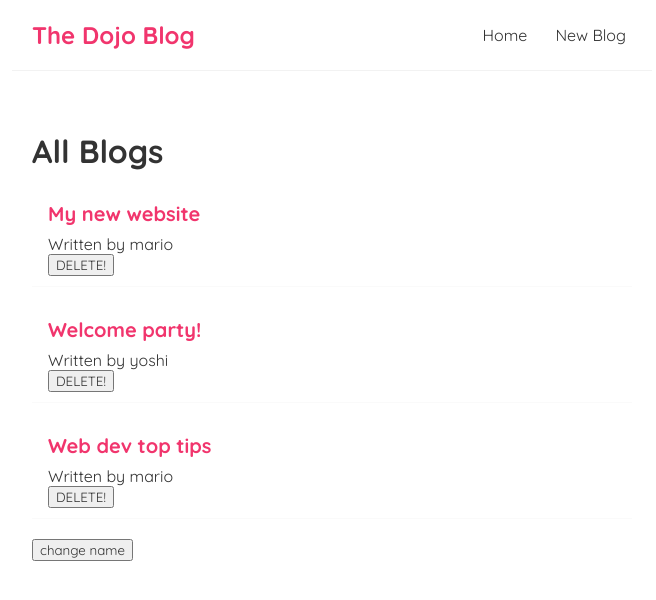
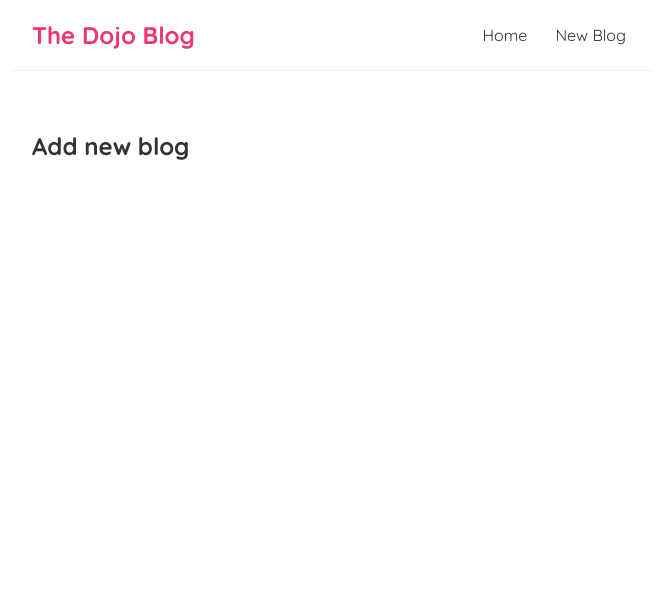
Before and after one commit to ToniRajamaki/Ninja-react-blog, a React (Create React App) app in the folder blog-project/: page /create in a window 1280 px wide. Shown: the top 600 px of the page, without its empty margins (308-964 px from the left). Built offline with nearby package versions, Linux system fonts and the light colour scheme.

Commit message:
added new create view

```diff
--- a/blog-project/src/App.js
+++ b/blog-project/src/App.js
@@ -1,5 +1,6 @@
 import Navbar from './Navbar';
 import Home from './Home';
+import Create from './Create';
 import { BrowserRouter as Router, Route, Switch } from 'react-router-dom';
 
 function App() {
@@ -9,8 +10,11 @@
         <Navbar />
         <div className="content">
           <Switch>
-            <Route path="/">
+            <Route exact path="/">
               <Home />
+            </Route>
+            <Route exact path="/create">
+              <Create />
             </Route>
           </Switch>
         </div>
--- /dev/null
+++ b/blog-project/src/Create.js
@@ -0,0 +1,10 @@
+const Create = () => {
+    return (
+        <div className="create">
+    <h2>Add new blog</h2>
+        </div>
+      );
+}
+
+export default Create;
+<h2>Add new blog</h2>
```
